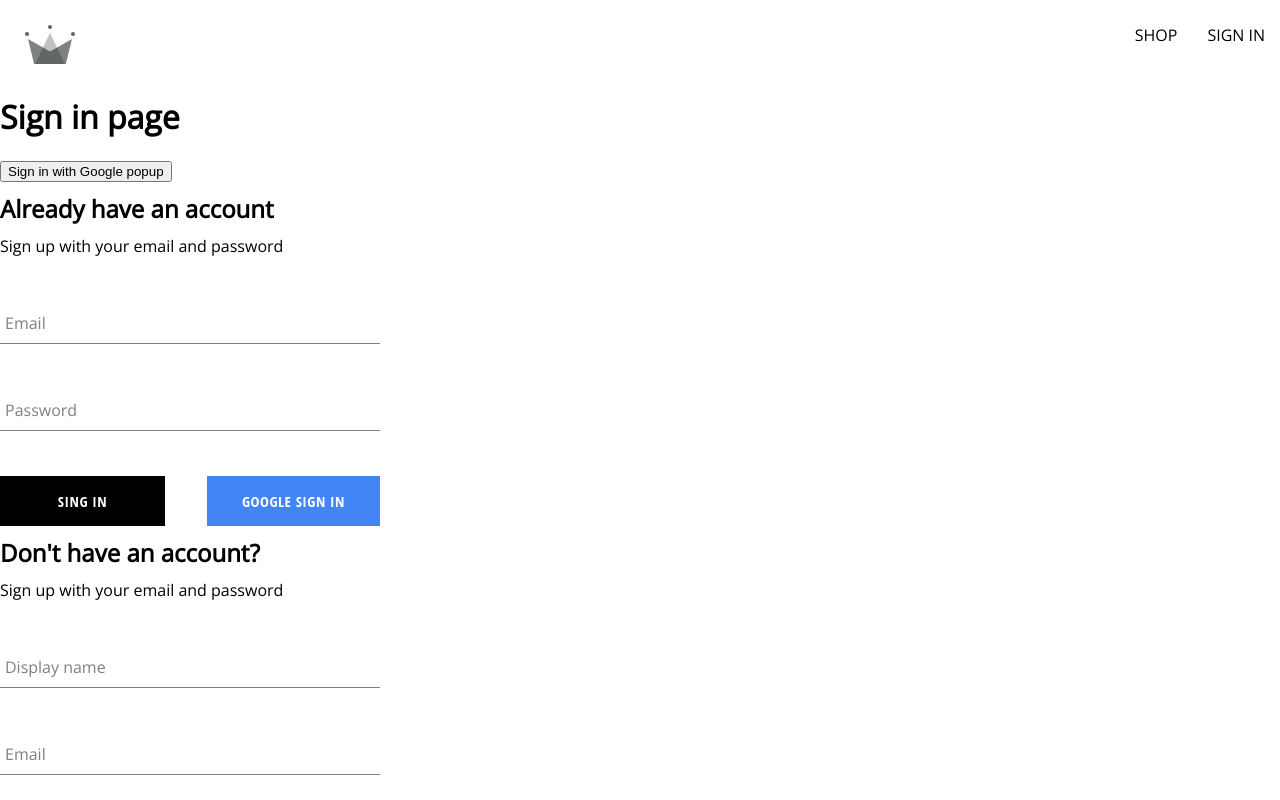
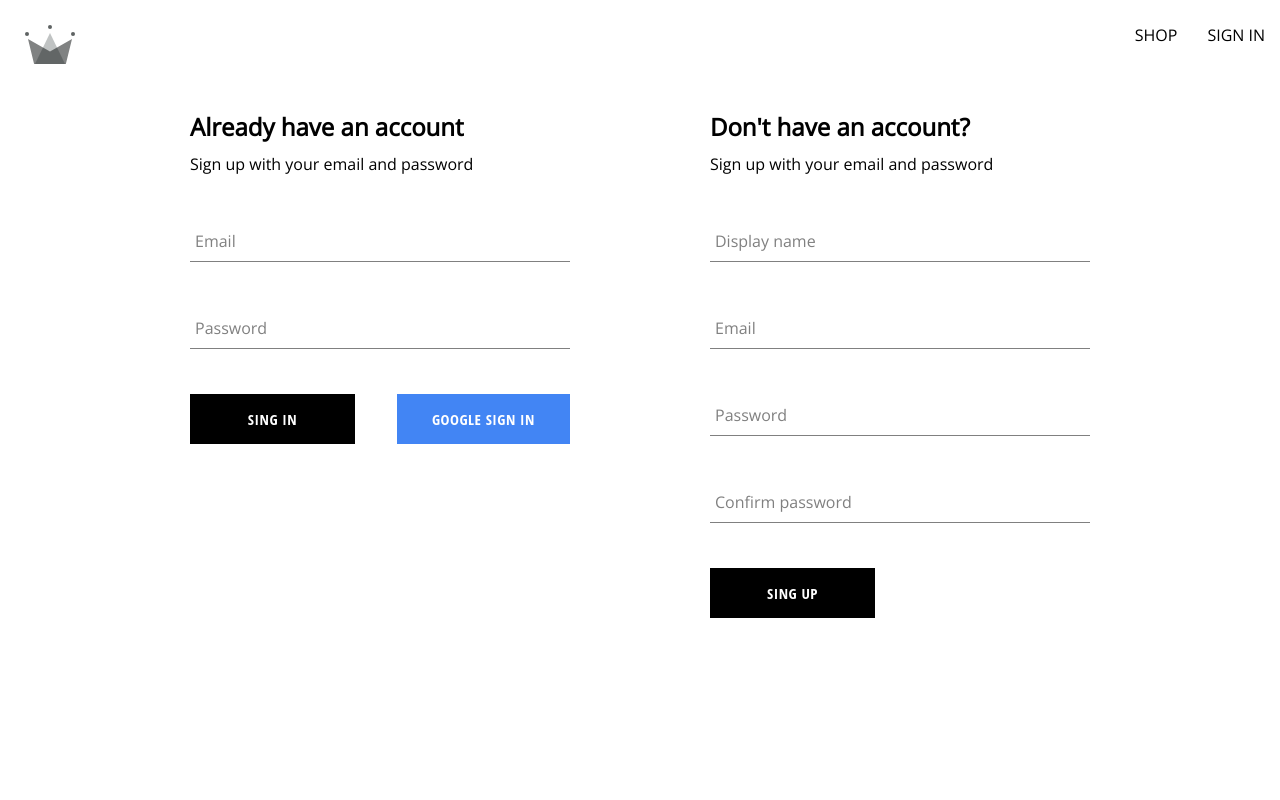
Before and after one commit to attiladekany/react-crwn-clothing-v2, a React (Create React App) app: page /auth in a window 1280 px wide. Shown: the top 800 px of the page. Built offline with nearby package versions, Linux system fonts and the light colour scheme.

Commit message:
Finish authentication pages

```diff
--- a/src/components/sign-in-form/sign-in-form.component.jsx
+++ b/src/components/sign-in-form/sign-in-form.component.jsx
@@ -36,11 +36,22 @@
 
     try {
       const response = await signInAuthWithEmailAndPassword(email, password);
-
       console.log(response);
       resetFormFields();
     } catch (error) {
-      console.log(error);
+      switch (error.code) {
+        case "auth/wrong-password":
+          alert("incorrect password for email");
+          break;
+
+        case "auth/user-not-found":
+          alert("no user associated with this email");
+          break;
+
+        default:
+          console.log(error);
+          break;
+      }
     }
   };
 
@@ -69,7 +80,7 @@
 
         <div className="buttons-container">
           <Button type="submit">Sing in</Button>
-          <Button buttonType={"google"} onClick={signInWithGoogle}>
+          <Button type="button" buttonType={"google"} onClick={signInWithGoogle}>
             Google sign in
           </Button>
         </div>
--- a/src/components/sign-up-form/sign-up-form.component.jsx
+++ b/src/components/sign-up-form/sign-up-form.component.jsx
@@ -49,7 +49,7 @@
       console.log(user);
     } catch (error) {
       if (error.code === "auth/email-already-in-use") {
-        alert("Cannat create user, email already in use");
+        alert("Cannot create user, email already in use");
       } else {
         console.log("user creation encountered an error", error);
       }
--- a/src/routes/authentication/authentication.component.jsx
+++ b/src/routes/authentication/authentication.component.jsx
@@ -1,37 +1,10 @@
-import { useEffect } from "react";
-import { getRedirectResult } from "firebase/auth";
-import {
-  auth,
-  signInWithGooglePopup,
-  createUserDocumentFromAuth,
-  // signInWithGoogleRedirect,
-} from "../../utils/firebase/firebase.utils";
 import SignUpForm from "../../components/sign-up-form/sign-up-form.component";
 import SignInForm from "../../components/sign-in-form/sign-in-form.component";
+import "./authentication.styles.scss";
 
 const Authentication = () => {
-  useEffect(() => {
-    const redirectedResultPromise = async () => await getRedirectResult(auth); // auth => keep track auth. state
-    redirectedResultPromise().then(async (response) => {
-      if (response) {
-        const userDocRef = await createUserDocumentFromAuth(response.user);
-      }
-    });
-  }, []); // passing empty array means it will only run once, when the comp is initialized
-
-  const logGoogleUser = async () => {
-    const { user } = await signInWithGooglePopup();
-    const userDocRef = await createUserDocumentFromAuth(user);
-  };
-
   return (
-    <div>
-      <h1>Sign in page</h1>
-      <button onClick={logGoogleUser}>Sign in with Google popup</button>
-      {/* <button onClick={signInWithGoogleRedirect}>
-        Sign in with Google redirect
-      </button> */}
-
+    <div className="authentication-container">
       <SignInForm />
       <SignUpForm />
     </div>
--- /dev/null
+++ b/src/routes/authentication/authentication.styles.scss
@@ -0,0 +1,6 @@
+.authentication-container {
+  display: flex;
+  width: 900px;
+  justify-content: space-between;
+  margin: 30px auto;
+}
```
